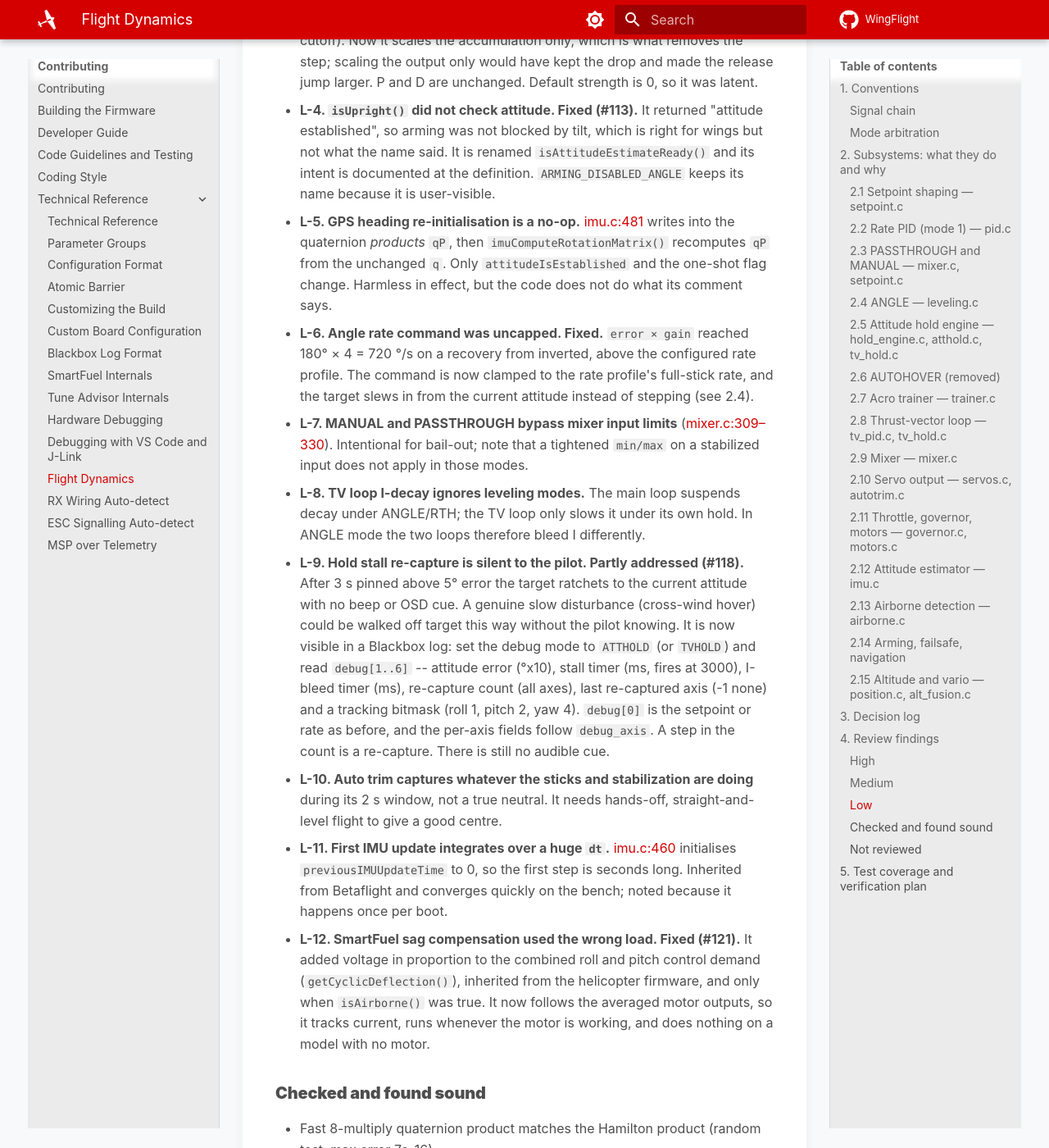
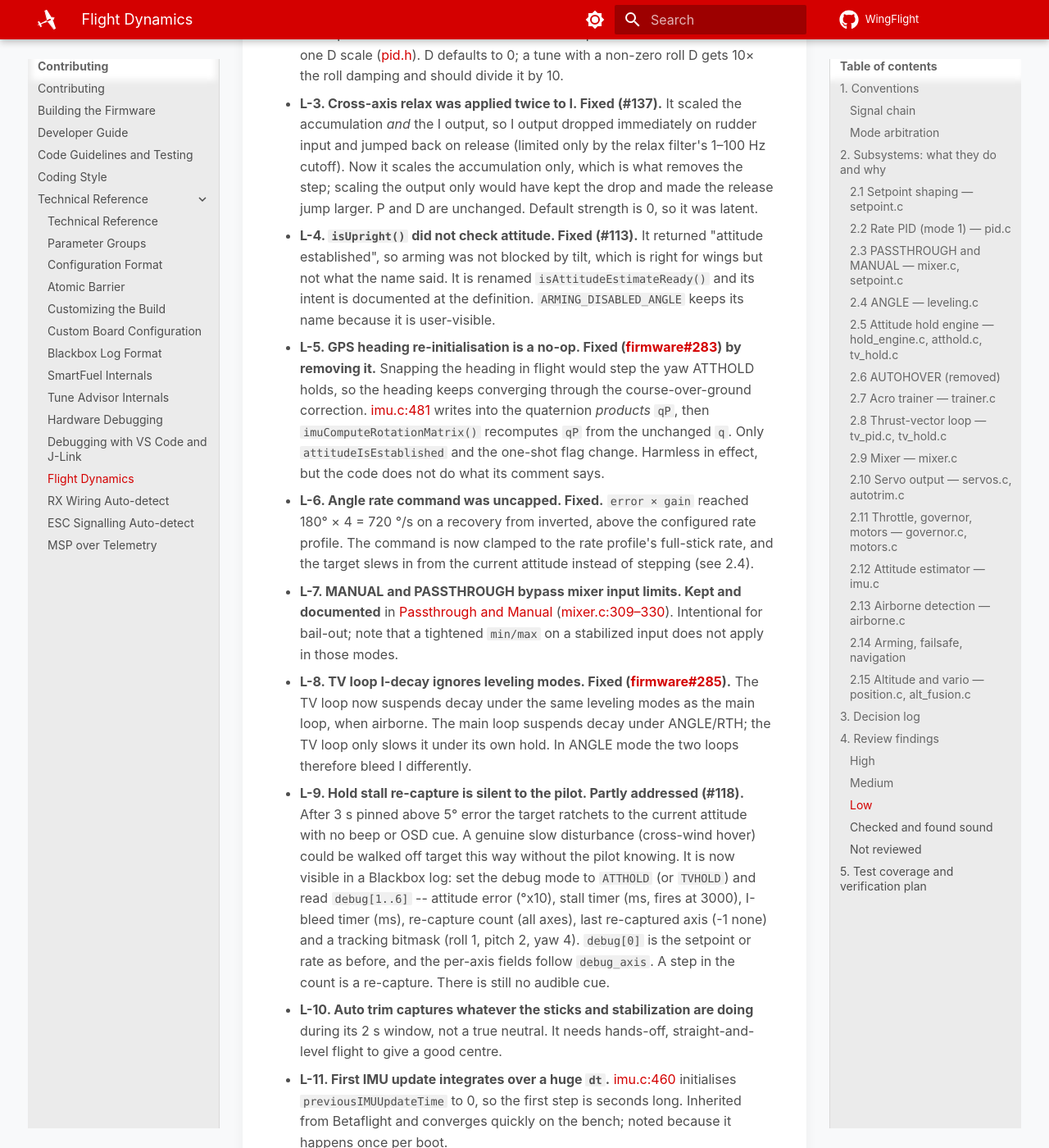
Before and after one commit to WingFlight/wingflight-docs, an MkDocs documentation site: the page built from docs/contributing/tech/flight-dynamics.md, in a window 1280 px wide and 1400 px high, scrolled down 22955 px. Shown: the whole window at 82% size. Built offline with MkDocs 1.6.1 and Material for MkDocs 9.7.7, drawn with Linux system fonts in a browser that asks for light colours; some of the changed text lies outside the part shown.

Commit message:
Update the flight dynamics review and note the PASSTHROUGH/MANUAL input limit bypass
Mark M-4 and M-6 fixed (firmware#145, #144) and point L-5, L-8 and the
GPS rescue removal at their firmware PRs. Document that PASSTHROUGH and
MANUAL skip the stabilized mixer input limits (L-7).

Co-Authored-By: Claude Opus 5.5 <noreply@anthropic.com>

```diff
--- a/docs/contributing/tech/flight-dynamics.md
+++ b/docs/contributing/tech/flight-dynamics.md
@@ -252,7 +252,7 @@ bench/flight validation of the initial thresholds remains required.
 - **Limits.** Vertical acceleration is clipped at ±30 m/s² and bias at ±2 m/s², so a snap or a tumbled attitude estimate can't run it away. With no measurement it coasts on the accelerometer for 5 s, then goes invalid: the altitude is held, vario reads 0 and `hasEstimatedAltitude()` is false. A returning measurement restarts the estimate from it.
 - **Without an accelerometer** the filtered measurement and its derivative are used directly.
 - `DEBUG_ALTITUDE` logs fused and measured altitude/vario, baro and GPS altitude, vertical acceleration and bias.
-- **GPS Rescue** ([gps_rescue.c](https://github.com/WingFlight/wingflight-firmware/blob/master/src/main/flight/gps_rescue.c)) is Betaflight's quad code and is no longer reachable from anywhere. See **H-2**.
+- **GPS Rescue**: Betaflight's quad rescue controller in `gps_rescue.c` could not be reached from anywhere and has been removed ([firmware#284](https://github.com/WingFlight/wingflight-firmware/pull/284)). The `gps_rescue_*` settings remain; the minimum satellites and arming-without-fix rules still apply. See **H-2**.
 
 ---
 
@@ -336,13 +336,13 @@ The boost was added to `getThrottle()` unconditionally, up to `throttle_assist_m
 **M-3. MANUAL authority was coupled to F and to the rate profile. Fixed ([firmware#181](https://github.com/WingFlight/wingflight-firmware/pull/181)).**
 MANUAL's output is `Kf · rate`. At F=100 a 400 °/s rate is full travel (default F=75: 533 °/s); at `F=0` MANUAL output **nothing**, and a milder rate profile gave proportionally less throw. That was intended (commit `a40c7860a`), but MANUAL is the fallback a pilot reaches for when the stabilized loop is misbehaving, and a tuning choice made for the PID (lower F, lower rates) silently shrank it. The F-gain floor (`PID_F_GAIN_MIN` = 50, [firmware#164](https://github.com/WingFlight/wingflight-firmware/pull/164)) covered F only: at the default 250 °/s it gave 31% travel, and an `rc_rate` adjustment down to 1 (5 °/s) still left under 1%. MANUAL's full-stick throw is now floored at 30% (`MANUAL_MIN_THROW`), with the stick shape still taken from the rates/expo curve.
 
-**M-4. No guard against NaN/Inf at the servo boundary.** *Confirmed (defence in depth).*
+**M-4. No guard against NaN/Inf at the servo boundary. Fixed ([firmware#145](https://github.com/WingFlight/wingflight-firmware/pull/145)).** `servoUpdate()` and the mixer input and output stages now replace a non-finite value with centre/zero and count it as saturation. The original finding follows.
 [servos.c:370](https://github.com/WingFlight/wingflight-firmware/blob/master/src/main/flight/servos.c#L370) writes `lrintf(pos · resolution)` straight to the timer compare register. `limitTravel` uses `>`/`<`, which are false for NaN, so a NaN from any upstream source would pass through as an undefined integer. I found no unguarded divide today ([rc.c:235](https://github.com/WingFlight/wingflight-firmware/blob/master/src/main/fc/rc.c#L235) `range = deflection − deadband` would divide by zero only if the config allowed deadband ≥ deflection). One `isfinite` check in `servoUpdate()` and in `mixerUpdate()` closes it.
 
 **M-5. Attitude estimator assumes the accelerometer reads gravity.** *Needs flight data.*
 [imu.c:320](https://github.com/WingFlight/wingflight-firmware/blob/master/src/main/flight/imu.c#L320) accepts 0.9–1.1 g. For a wing, sustained banked turns below ~25° bank and thrust acceleration both stay inside that window and bias the tilt estimate toward the turn or the acceleration. ATTHOLD and every leveling mode depend on that estimate. There is no centripetal or airspeed correction. Kp and Ki defaults were not reviewed here. Worth checking against a blackbox of a sustained turn before tuning hold gains.
 
-**M-6. Servo `speed` limiting couples every roll/pitch surface.** *Confirmed; default off.*
+**M-6. Servo `speed` limiting couples every roll/pitch surface. Fixed ([firmware#144](https://github.com/WingFlight/wingflight-firmware/pull/144)).** Each servo is now speed-limited on its own. The original finding follows.
 [servos.c:424–455](https://github.com/WingFlight/wingflight-firmware/blob/master/src/main/flight/servos.c#L424): a slow servo's overrun scales *all* servos fed by roll or pitch (`cyclic_ratio`), so one rate-limited flap or aileron slows the elevator too. That is right for a helicopter swashplate and wrong for independent wing surfaces. `DEFAULT_SERVO_SPEED` is 0, so it only bites when a pilot sets a speed.
 
 ### Low
@@ -351,10 +351,10 @@ MANUAL's output is `Kf · rate`. At F=100 a 400 °/s rate is full travel (defaul
 - **L-2. Roll D scale was 10× smaller than pitch and yaw. Fixed.** `ROLL_D_TERM_SCALE` was `0.1e-6` against `1.0e-6`, inherited from the helicopter firmware and mirrored in the TV loop. All three axes now share one D scale ([pid.h](https://github.com/WingFlight/wingflight-firmware/blob/master/src/main/flight/pid.h)). D defaults to 0; a tune with a non-zero roll D gets 10× the roll damping and should divide it by 10.
 - **L-3. Cross-axis relax was applied twice to I. Fixed (#137).** It scaled the accumulation *and* the I output, so I output dropped immediately on rudder input and jumped back on release (limited only by the relax filter's 1–100 Hz cutoff). Now it scales the accumulation only, which is what removes the step; scaling the output only would have kept the drop and made the release jump larger. P and D are unchanged. Default strength is 0, so it was latent.
 - **L-4. `isUpright()` did not check attitude. Fixed (#113).** It returned "attitude established", so arming was not blocked by tilt, which is right for wings but not what the name said. It is renamed `isAttitudeEstimateReady()` and its intent is documented at the definition. `ARMING_DISABLED_ANGLE` keeps its name because it is user-visible.
-- **L-5. GPS heading re-initialisation is a no-op.** [imu.c:481](https://github.com/WingFlight/wingflight-firmware/blob/master/src/main/flight/imu.c#L481) writes into the quaternion *products* `qP`, then `imuComputeRotationMatrix()` recomputes `qP` from the unchanged `q`. Only `attitudeIsEstablished` and the one-shot flag change. Harmless in effect, but the code does not do what its comment says.
+- **L-5. GPS heading re-initialisation is a no-op. Fixed ([firmware#283](https://github.com/WingFlight/wingflight-firmware/pull/283)) by removing it.** Snapping the heading in flight would step the yaw ATTHOLD holds, so the heading keeps converging through the course-over-ground correction. [imu.c:481](https://github.com/WingFlight/wingflight-firmware/blob/master/src/main/flight/imu.c#L481) writes into the quaternion *products* `qP`, then `imuComputeRotationMatrix()` recomputes `qP` from the unchanged `q`. Only `attitudeIsEstablished` and the one-shot flag change. Harmless in effect, but the code does not do what its comment says.
 - **L-6. Angle rate command was uncapped. Fixed.** `error × gain` reached 180° × 4 = 720 °/s on a recovery from inverted, above the configured rate profile. The command is now clamped to the rate profile's full-stick rate, and the target slews in from the current attitude instead of stepping (see 2.4).
-- **L-7. MANUAL and PASSTHROUGH bypass mixer input limits** ([mixer.c:309–330](https://github.com/WingFlight/wingflight-firmware/blob/master/src/main/flight/mixer.c#L309)). Intentional for bail-out; note that a tightened `min/max` on a stabilized input does not apply in those modes.
-- **L-8. TV loop I-decay ignores leveling modes.** The main loop suspends decay under ANGLE/RTH; the TV loop only slows it under its own hold. In ANGLE mode the two loops therefore bleed I differently.
+- **L-7. MANUAL and PASSTHROUGH bypass mixer input limits. Kept and documented** in [Passthrough and Manual](../../flight-modes/setup-gyro-off.md) ([mixer.c:309–330](https://github.com/WingFlight/wingflight-firmware/blob/master/src/main/flight/mixer.c#L309)). Intentional for bail-out; note that a tightened `min/max` on a stabilized input does not apply in those modes.
+- **L-8. TV loop I-decay ignores leveling modes. Fixed ([firmware#285](https://github.com/WingFlight/wingflight-firmware/pull/285)).** The TV loop now suspends decay under the same leveling modes as the main loop, when airborne. The main loop suspends decay under ANGLE/RTH; the TV loop only slows it under its own hold. In ANGLE mode the two loops therefore bleed I differently.
 - **L-9. Hold stall re-capture is silent to the pilot. Partly addressed (#118).** After 3 s pinned above 5° error the target ratchets to the current attitude with no beep or OSD cue. A genuine slow disturbance (cross-wind hover) could be walked off target this way without the pilot knowing. It is now visible in a Blackbox log: set the debug mode to `ATTHOLD` (or `TVHOLD`) and read `debug[1..6]` -- attitude error (°x10), stall timer (ms, fires at 3000), I-bleed timer (ms), re-capture count (all axes), last re-captured axis (-1 none) and a tracking bitmask (roll 1, pitch 2, yaw 4). `debug[0]` is the setpoint or rate as before, and the per-axis fields follow `debug_axis`. A step in the count is a re-capture. There is still no audible cue.
 - **L-10. Auto trim captures whatever the sticks and stabilization are doing** during its 2 s window, not a true neutral. It needs hands-off, straight-and-level flight to give a good centre.
 - **L-11. First IMU update integrates over a huge `dt`.** [imu.c:460](https://github.com/WingFlight/wingflight-firmware/blob/master/src/main/flight/imu.c#L460) initialises `previousIMUUpdateTime` to 0, so the first step is seconds long. Inherited from Betaflight and converges quickly on the bench; noted because it happens once per boot.
@@ -386,6 +386,6 @@ Suggested order, cheapest and highest-value first:
 3. **Failsafe (H-1). Fixed, still no automated test.** The intended behaviour was decided and implemented (see H-1). `flight_failsafe_unittest.cc.txt` remains disabled; re-enabling and adapting it is still open.
 4. **Hold engine.** Synthetic quaternion sequences: release mid-rotation (no snap-back), disturbance while frozen, stall timeout, per-axis independence, and a 90°/180° error.
 5. **Throttle assist (M-1).** Assist must be zero with the stick at idle and with no RX signal.
-6. **NaN guard (M-4).** Inject NaN into a mixer input and assert servo output stays finite.
+6. **NaN guard (M-4). Fixed, still no automated test.** Inject NaN into a mixer input and assert servo output stays finite.
 
 Nothing in this document has been flight tested by the review itself.
```
Also changed, not shown: docs/flight-modes/setup-gyro-off.md (+6 -0 lines).
